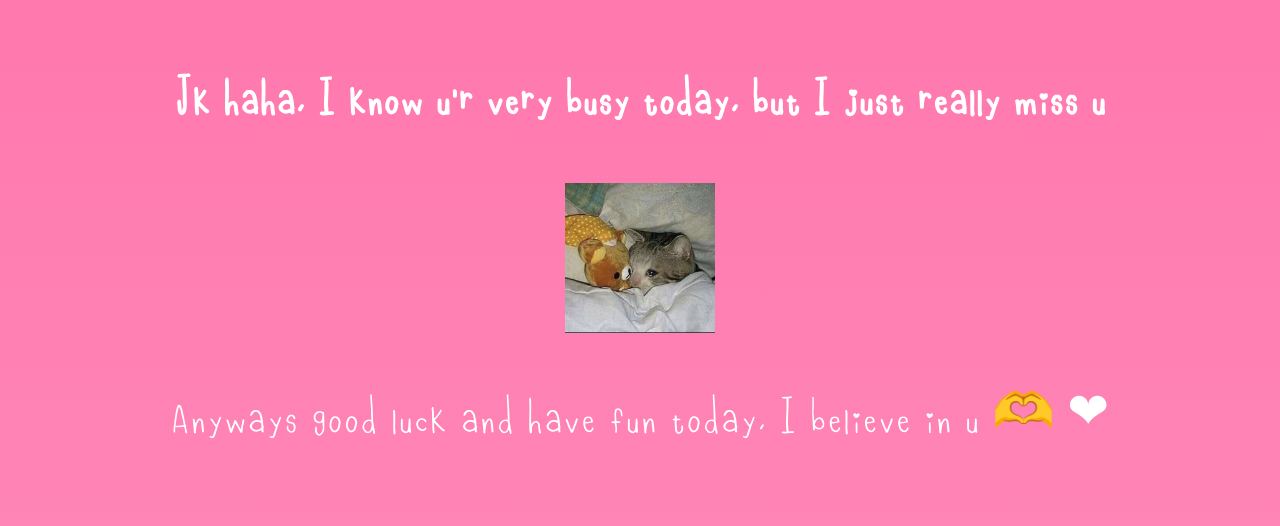
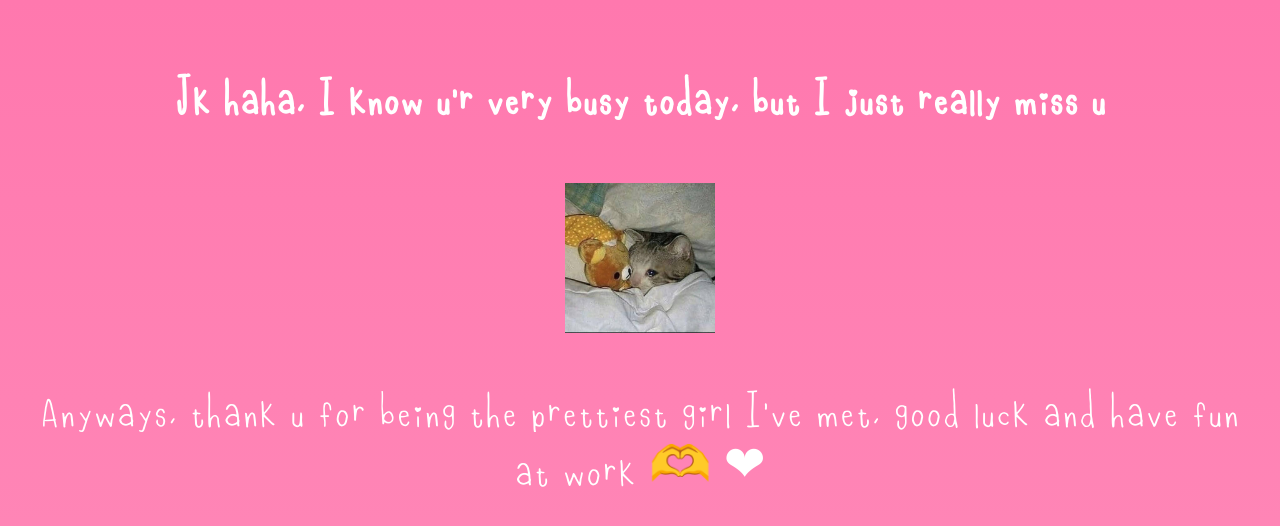
Before and after one commit to Tenz3011/ValentinesDay, a plain HTML site: page page2.html in a window 1280 px wide. Drawn offline with Linux system fonts and the light colour scheme.

Commit message:
Add files via upload

```diff
--- a/page2.html
+++ b/page2.html
@@ -16,7 +16,7 @@
             </div>
             <div class="contain">
                 <div class="valentine">
-                    Anyways good luck and have fun today, I believe in u &#x1FAF6 &#x2764
+                    Anyways, thank u for being the prettiest girl I've met, good luck and have fun at work &#x1FAF6 &#x2764
                 </div>
             </div>
         </div>
```
